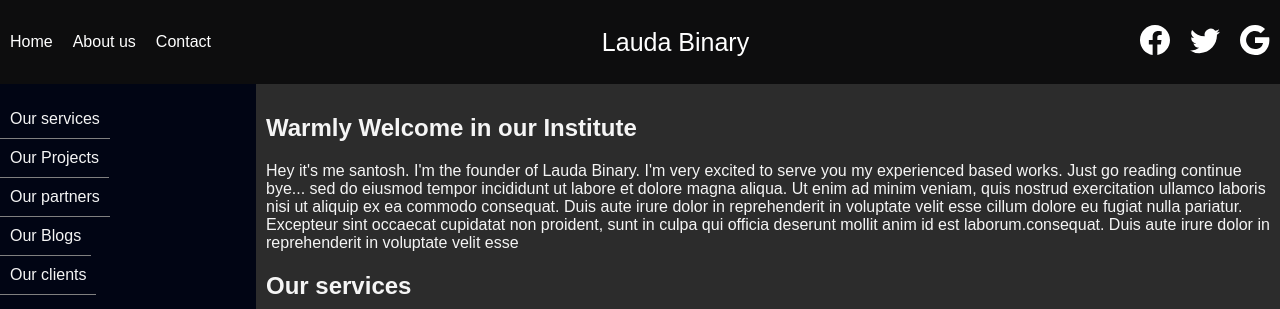
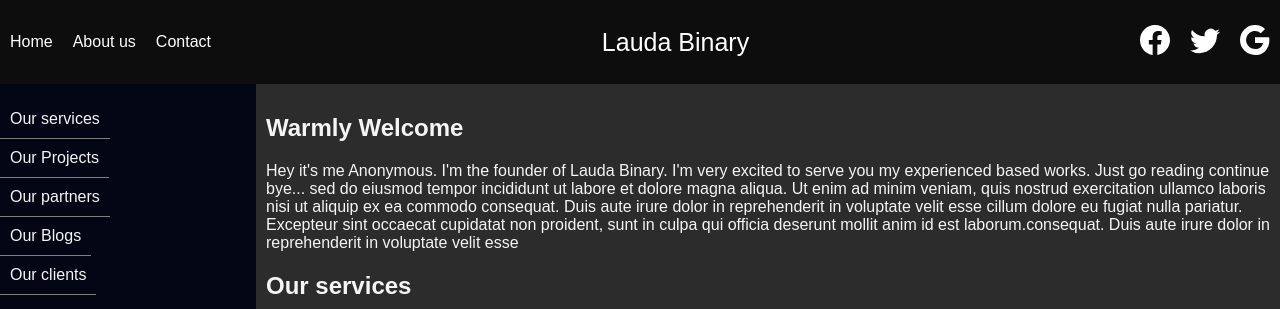
Before and after one commit to santosh2633/santosh.github.io, a plain HTML site: page index.html in a window 1280 px wide. Shown: the top 309 px of the page. Drawn offline with Linux system fonts and the light colour scheme; some icons are missing.

Commit message:
Update index.html

```diff
--- a/index.html
+++ b/index.html
@@ -53,8 +53,8 @@
 			<img src="img/everest.jpg">
 		</aside>
 		<article class="">
-			<h2>Warmly Welcome in our Institute</h2>
-			<p>Hey it's me santosh. I'm the founder of Lauda Binary. I'm very excited to serve you my experienced based works. Just go reading continue bye...
+			<h2>Warmly Welcome </h2>
+			<p>Hey it's me Anonymous. I'm the founder of Lauda Binary. I'm very excited to serve you my experienced based works. Just go reading continue bye...
 			 sed do eiusmod
 				tempor incididunt ut labore et dolore magna aliqua. Ut enim ad minim veniam,
 				quis nostrud exercitation ullamco laboris nisi ut aliquip ex ea commodo
```
